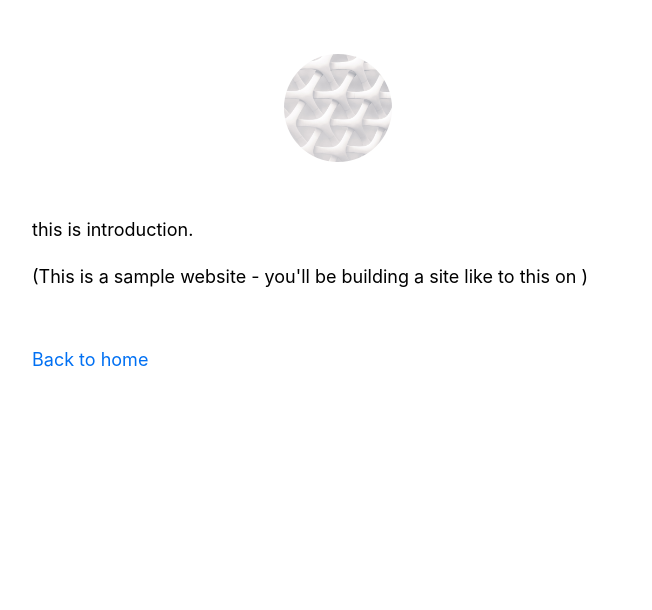
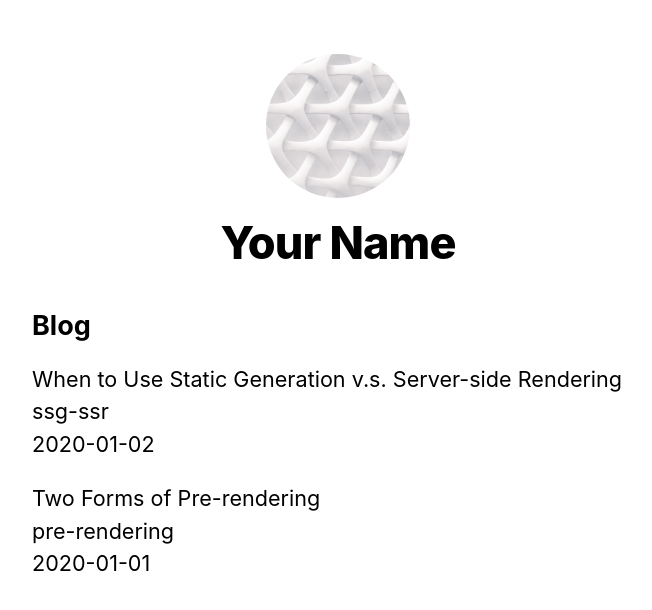
Before and after one commit to miyataka/nextjs-blog, a Next.js app: page / in a window 1280 px wide. Shown: the top 610 px of the page, without its empty margins (302-954 px from the left). Built offline with nearby package versions, Linux system fonts and the light colour scheme.

Commit message:
tutorial: Pre-rendering and Data Fetching

```diff
--- /dev/null
+++ b/lib/posts.js
@@ -0,0 +1,35 @@
+import fs from 'fs'
+import path from 'path'
+import matter from 'gray-matter'
+
+const postsDirectory = path.join(process.cwd(), 'posts')
+
+export function getSortedPostsData() {
+  // Get file names under /posts
+  const fileNames = fs.readdirSync(postsDirectory)
+  const allPostsData = fileNames.map(fileName => {
+    // Remove ".md" from file name to get id
+    const id = fileName.replace(/\.md$/, '')
+
+    // Read markdown file as string
+    const fullPath = path.join(postsDirectory, fileName)
+    const fileContents = fs.readFileSync(fullPath, 'utf8')
+
+    // Use gray-matter to parse the post metadata section
+    const matterResult = matter(fileContents)
+
+    // Combine the data with the id
+    return {
+      id,
+      ...matterResult.data
+    }
+  })
+  // Sort posts by date
+  return allPostsData.sort((a, b) => {
+    if (a.date < b.date) {
+      return 1
+    } else {
+      return -1
+    }
+  })
+}
--- a/package.json
+++ b/package.json
@@ -8,6 +8,7 @@
     "start": "next start"
   },
   "dependencies": {
+    "gray-matter": "^4.0.2",
     "next": "9.3.5",
     "react": "16.13.1",
     "react-dom": "16.13.1"
--- a/pages/index.js
+++ b/pages/index.js
@@ -1,21 +1,38 @@
 import Head from "next/head";
 import Layout, { siteTitle } from "../components/layout";
 import utilStyles from "../styles/utils.module.css";
+import { getSortedPostsData } from "../lib/posts";
 
-export default function Home() {
+export async function getStaticProps() {
+  const allPostsData = getSortedPostsData();
+  return {
+    props: {
+      allPostsData,
+    },
+  };
+}
+
+export default function Home({ allPostsData }) {
   return (
-    <div className="container">
-      <Layout>
-        <Head>
-          <title>{siteTitle}</title>
-        </Head>
-        <section className={utilStyles.headingMd}></section>
-        <p>this is introduction.</p>
-        <p>
-          (This is a sample website - you'll be building a site like to this on{" "}
-          )<a href="https://nextjs.org/learn"></a>
-        </p>
-      </Layout>
-    </div>
+    <Layout home>
+      <Head>
+        <title>{siteTitle}</title>
+      </Head>
+      <section className={utilStyles.headingMd}></section>
+      <section className={`${utilStyles.headingMd} ${utilStyles.padding1px}`}>
+        <h2 className={utilStyles.headingLg}>Blog</h2>
+        <ul className={utilStyles.list}>
+          {allPostsData.map(({ id, date, title }) => (
+            <li className={utilStyles.listItem} key={id}>
+              {title}
+              <br />
+              {id}
+              <br />
+              {date}
+            </li>
+          ))}
+        </ul>
+      </section>
+    </Layout>
   );
 }
--- /dev/null
+++ b/posts/pre-rendering.md
@@ -0,0 +1,11 @@
+---
+title: 'Two Forms of Pre-rendering'
+date: '2020-01-01'
+---
+
+Next.js has two forms of pre-rendering: **Static Generation** and **Server-side Rendering**. The difference is in **when** it generates the HTML for a page.
+
+- **Static Generation** is the pre-rendering method that generates the HTML at **build time**. The pre-rendered HTML is then _reused_ on each request.
+- **Server-side Rendering** is the pre-rendering method that generates the HTML on **each request**.
+
+Importantly, Next.js lets you **choose** which pre-rendering form to use for each page. You can create a "hybrid" Next.js app by using Static Generation for most pages and using Server-side Rendering for others.
--- /dev/null
+++ b/posts/ssg-ssr.md
@@ -0,0 +1,19 @@
+---
+title: 'When to Use Static Generation v.s. Server-side Rendering'
+date: '2020-01-02'
+---
+
+We recommend using **Static Generation** (with and without data) whenever possible because your page can be built once and served by CDN, which makes it much faster than having a server render the page on every request.
+
+You can use Static Generation for many types of pages, including:
+
+- Marketing pages
+- Blog posts
+- E-commerce product listings
+- Help and documentation
+
+You should ask yourself: "Can I pre-render this page **ahead** of a user's request?" If the answer is yes, then you should choose Static Generation.
+
+On the other hand, Static Generation is **not** a good idea if you cannot pre-render a page ahead of a user's request. Maybe your page shows frequently updated data, and the page content changes on every request.
+
+In that case, you can use **Server-Side Rendering**. It will be slower, but the pre-rendered page will always be up-to-date. Or you can skip pre-rendering and use client-side JavaScript to populate data.
```
Also changed, not shown: 1 other file (tests, documents, lock files or other folders).
